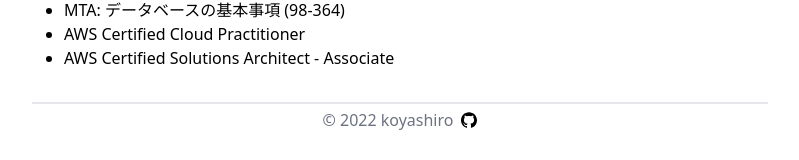
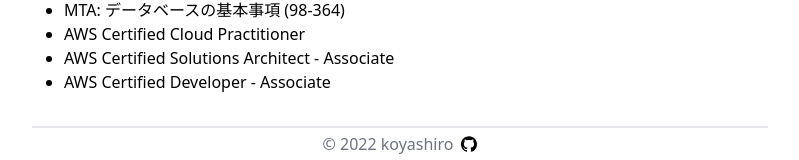
Before and after one commit to koyashiro/koyashiro.net, a Next.js app: page / in a window 1280 px wide. Shown: the part 434-594 px from the top of the page, without its empty margins (240-1039 px from the left). Built offline with nearby package versions, Linux system fonts and the light colour scheme.

Commit message:
chroe: add Certifications
- AWS Certified Developer - Associate

```diff
--- a/components/Certifications.tsx
+++ b/components/Certifications.tsx
@@ -9,6 +9,7 @@
     "MTA: データベースの基本事項 (98-364)",
     "AWS Certified Cloud Practitioner",
     "AWS Certified Solutions Architect - Associate",
+    "AWS Certified Developer - Associate",
   ];
 
   return (
```
